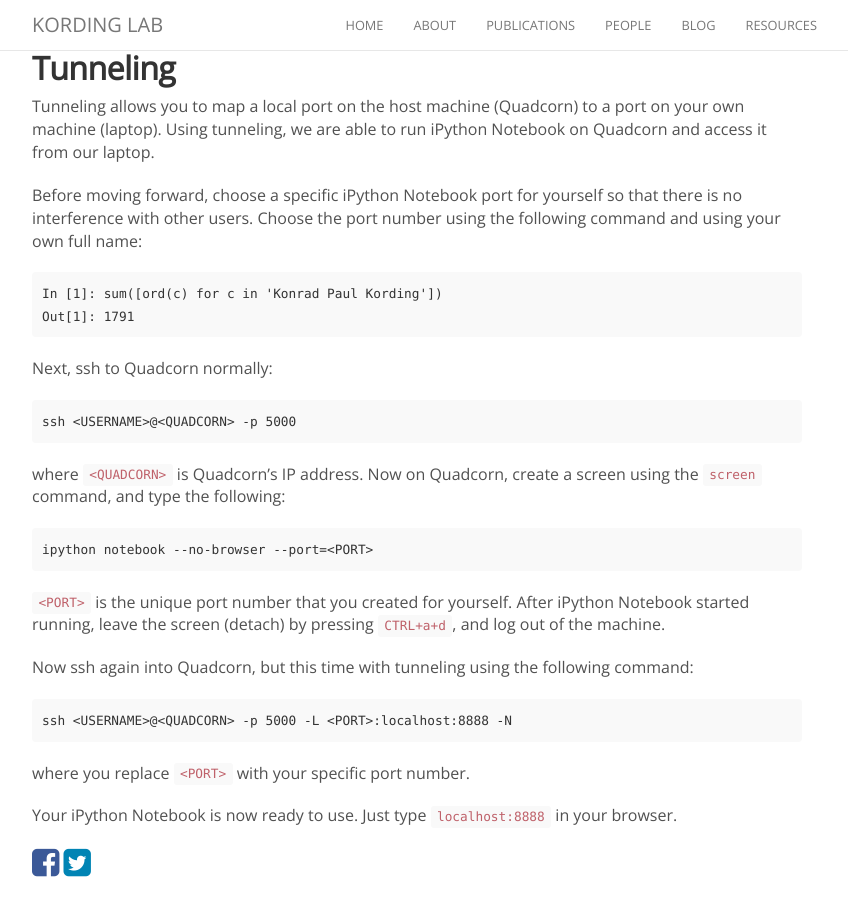
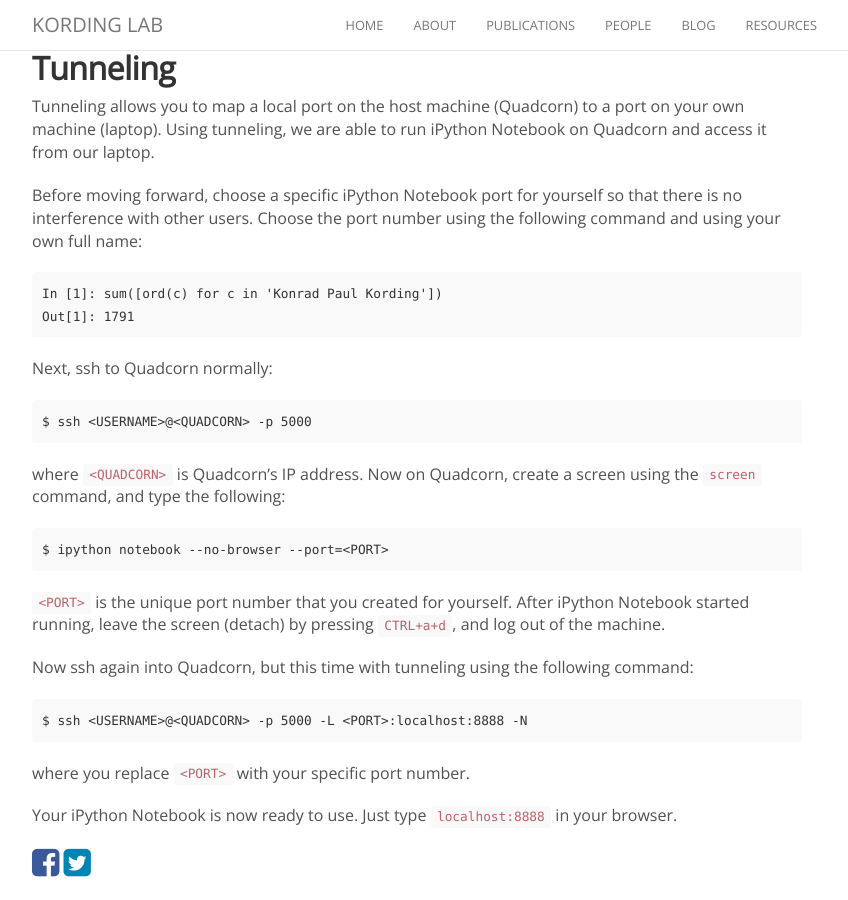
Before and after one commit to KordingLab/KordingLab.github.io, a Jekyll site: the page built from _posts/2016-08-18-quadcorn-tunnel.md, in a window 1280 px wide and 900 px high, scrolled down 836 px. Shown: the whole window, without its empty margins (223-1071 px from the left). Built offline with Jekyll 4.4.1, drawn with Linux system fonts in a browser that asks for light colours; nearby versions of some CDN libraries; comment, search, counter and statistics services are not loaded.

Commit message:
minor fix

````diff
--- a/_posts/2016-08-18-quadcorn-tunnel.md
+++ b/_posts/2016-08-18-quadcorn-tunnel.md
@@ -54,13 +54,13 @@
 Next, ssh to Quadcorn normally:
 
 ```
-ssh <USERNAME>@<QUADCORN> -p 5000
+$ ssh <USERNAME>@<QUADCORN> -p 5000
 ```
 
 where `<QUADCORN>` is Quadcorn's IP address. Now on Quadcorn, create a screen using the `screen` command, and type the following:
 
 ```
-ipython notebook --no-browser --port=<PORT>
+$ ipython notebook --no-browser --port=<PORT>
 ```
 
 `<PORT>` is the unique port number that you created for yourself. After iPython Notebook started running, leave the screen (detach) by pressing `CTRL+a+d`, and log out of the machine.
@@ -68,7 +68,7 @@
 Now ssh again into Quadcorn, but this time with tunneling using the following command:
 
 ```
-ssh <USERNAME>@<QUADCORN> -p 5000 -L <PORT>:localhost:8888 -N
+$ ssh <USERNAME>@<QUADCORN> -p 5000 -L <PORT>:localhost:8888 -N
 ```
 
 where you replace `<PORT>` with your specific port number.
````
